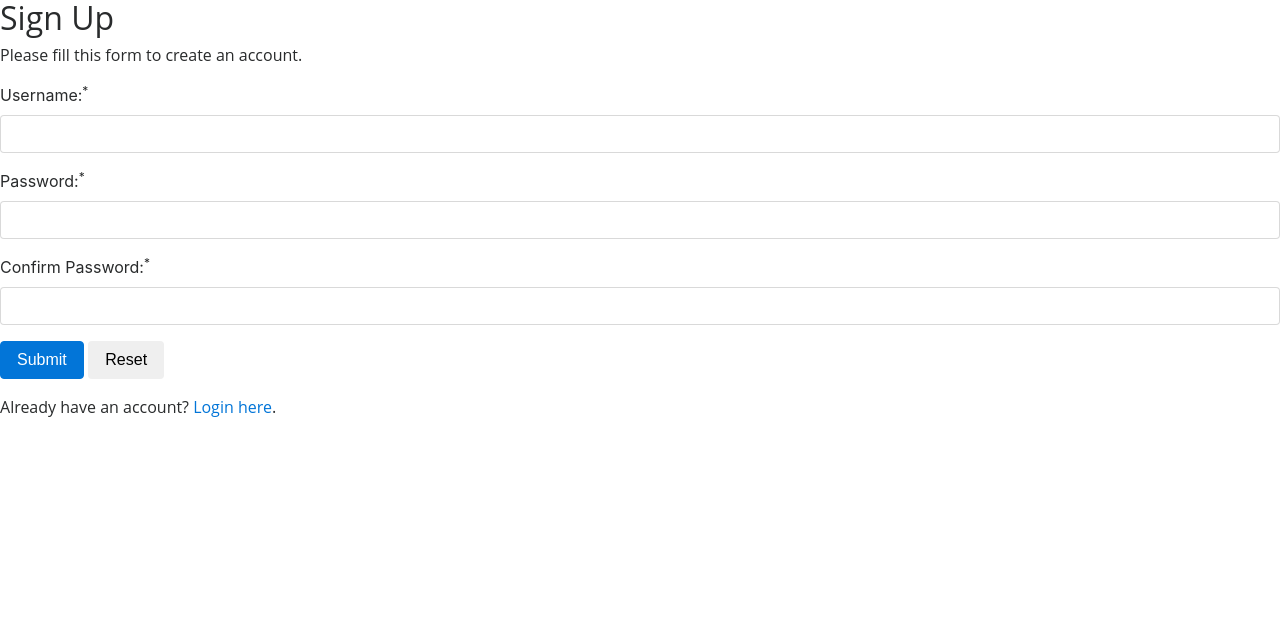
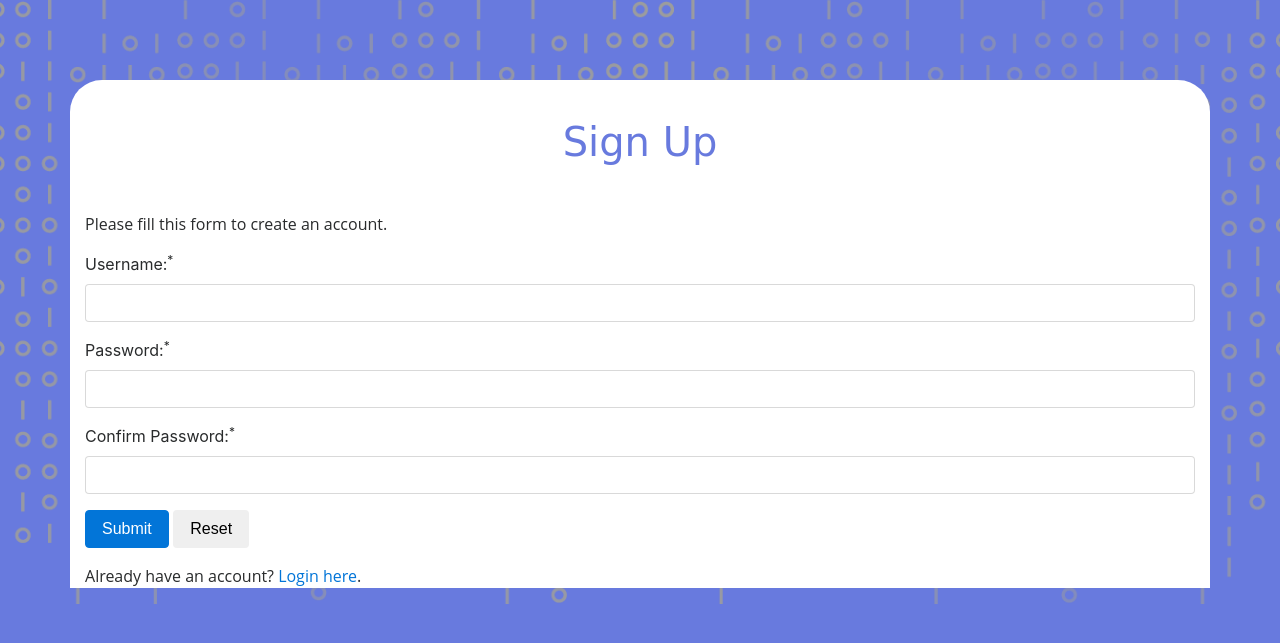
Before and after one commit to cvanhuben/Assignment9, a PHP site: page /register.php in a window 1280 px wide. Shown: the top 643 px of the page. Run offline with PHP 8.4, Linux system fonts and the light colour scheme; some web fonts are replaced.

Commit message:
clean up register

```diff
--- a/register.php
+++ b/register.php
@@ -114,12 +114,12 @@ if($_SERVER["REQUEST_METHOD"] == "POST"){
     <link rel="shortcut icon" href="images/favicon.ico" type="image/x-icon">
     <link rel="icon" href="images/favicon.ico" type="image/x-icon">
   </head>
-<body>
-    <div class="wrapper">
-        <h2>Sign Up</h2>
+  <body class="bg-cover">
+		<div class="container card-container">
+      <h1 class="text-center">Sign Up</h1>
       <p>Please fill this form to create an account.</p>
+
       <form action="<?php echo htmlspecialchars($_SERVER["PHP_SELF"]); ?>" method="post">
-
           <div class="form-group <?php echo (!empty($username_err)) ? 'has-error' : ''; ?>">
               <label>Username:<sup>*</sup></label>
               <input type="text" name="username"class="form-control" value="<?php echo $username; ?>">
@@ -145,6 +145,7 @@ if($_SERVER["REQUEST_METHOD"] == "POST"){
 
           <p>Already have an account? <a href="login.php">Login here</a>.</p>
       </form>
+
     </div>
   </body>
 </html>
```
Lines whose indentation alone changed are shown as unchanged.
